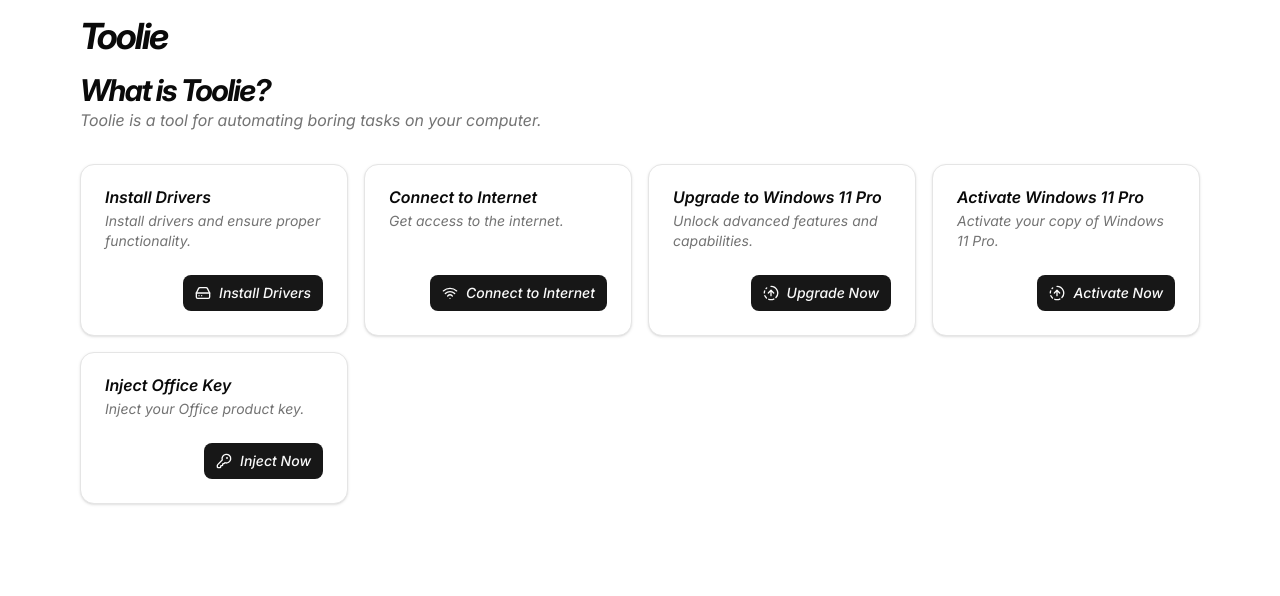
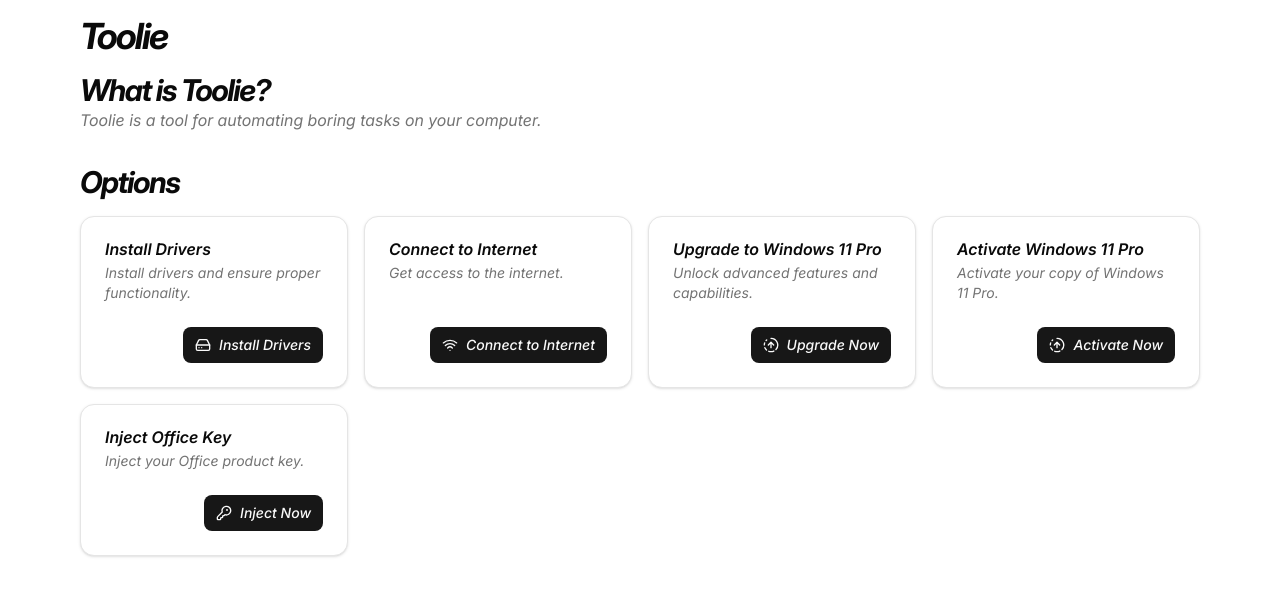
Before and after one commit to DawidGawronskiDev/toolie, a React (Vite) app in the folder gui/: page / in a window 1280 px wide. Shown: the top 596 px of the page. Built offline with nearby package versions, Linux system fonts and the light colour scheme.

Commit message:
update gui options

```diff
--- a/gui/src/App.tsx
+++ b/gui/src/App.tsx
@@ -6,7 +6,7 @@
   return (
     <>
       <Header />
-      <main className="max-w-6xl container mx-auto space-y-8">
+      <main className="container space-y-8">
         <Description />
         <Options />
       </main>
--- a/gui/src/components/header.tsx
+++ b/gui/src/components/header.tsx
@@ -1,6 +1,6 @@
 const Header = () => {
   return (
-    <header className="max-w-6xl container mx-auto py-4">
+    <header className="container py-4">
       <h1>Toolie</h1>
     </header>
   );
--- a/gui/src/components/options.tsx
+++ b/gui/src/components/options.tsx
@@ -11,6 +11,8 @@
 
 const Options = () => {
   return (
+    <div className="space-y-4">
+      <h2>Options</h2>
       <div className="grid grid-cols-[repeat(auto-fill,minmax(255px,1fr))] gap-4">
         {options.map((option, index) => (
           <Card key={index} className="justify-between">
@@ -28,6 +30,7 @@
           </Card>
         ))}
       </div>
+    </div>
   );
 };
 
```
Lines whose indentation alone changed are shown as unchanged.
